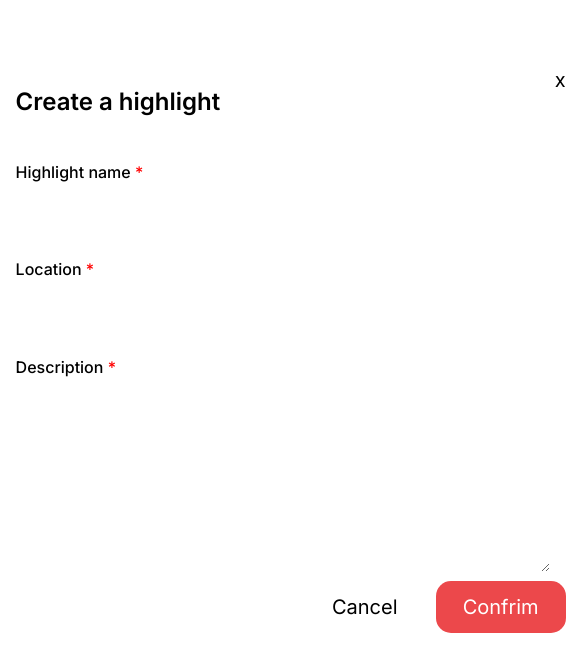
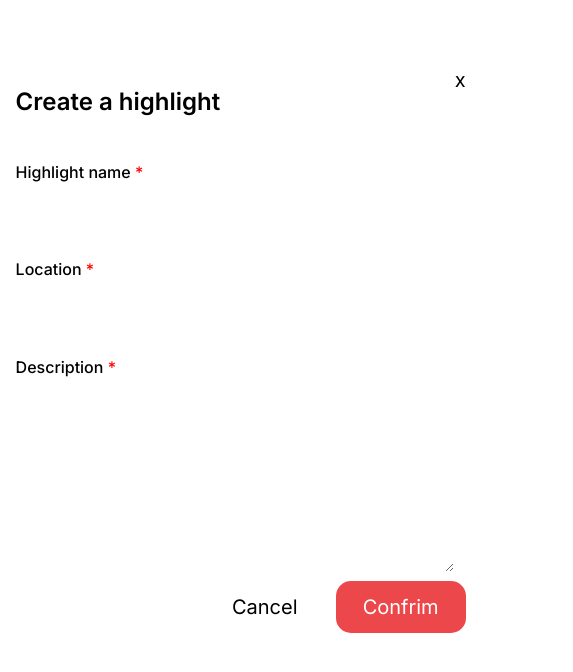
Before and after one commit to TinCanAustin/SFU-Surge-Challenge, a Next.js app: page /create in a window 390 px wide. Shown: the top 672 px of the page, 573 px wide, since content can reach past the window. Built offline with nearby package versions, Linux system fonts and the light colour scheme.

Commit message:
Metadata update and sizing update

```diff
--- a/src/app/layout.tsx
+++ b/src/app/layout.tsx
@@ -2,8 +2,8 @@ import type { Metadata } from "next";
 import "./globals.css";
 
 export const metadata: Metadata = {
-  title: "Create Next App",
-  description: "Generated by create next app",
+  title: "SFU Surge Take-home Challenge",
+  description: "Take-home Challenge by Austin",
 };
 
 export default function RootLayout({
--- a/src/components/create_highlight/style.css
+++ b/src/components/create_highlight/style.css
@@ -4,6 +4,11 @@
     z-index: -2;
     padding: 2vh 2vw;
     border-radius: 20px;
+}
+@media (max-width: 585px) {
+    #form{
+        width: 450px;
+    }
 }
 
 .form-head{
```
